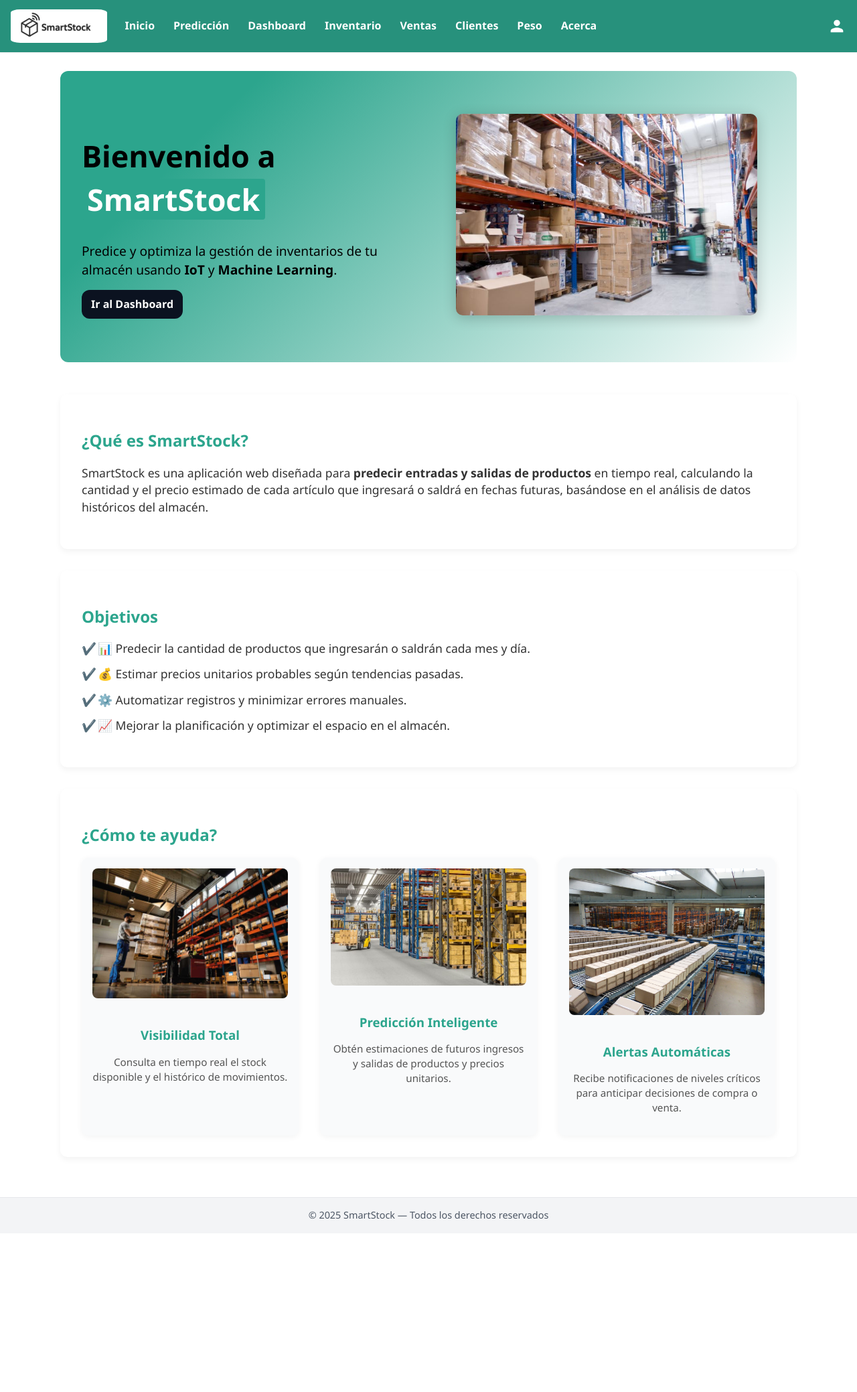
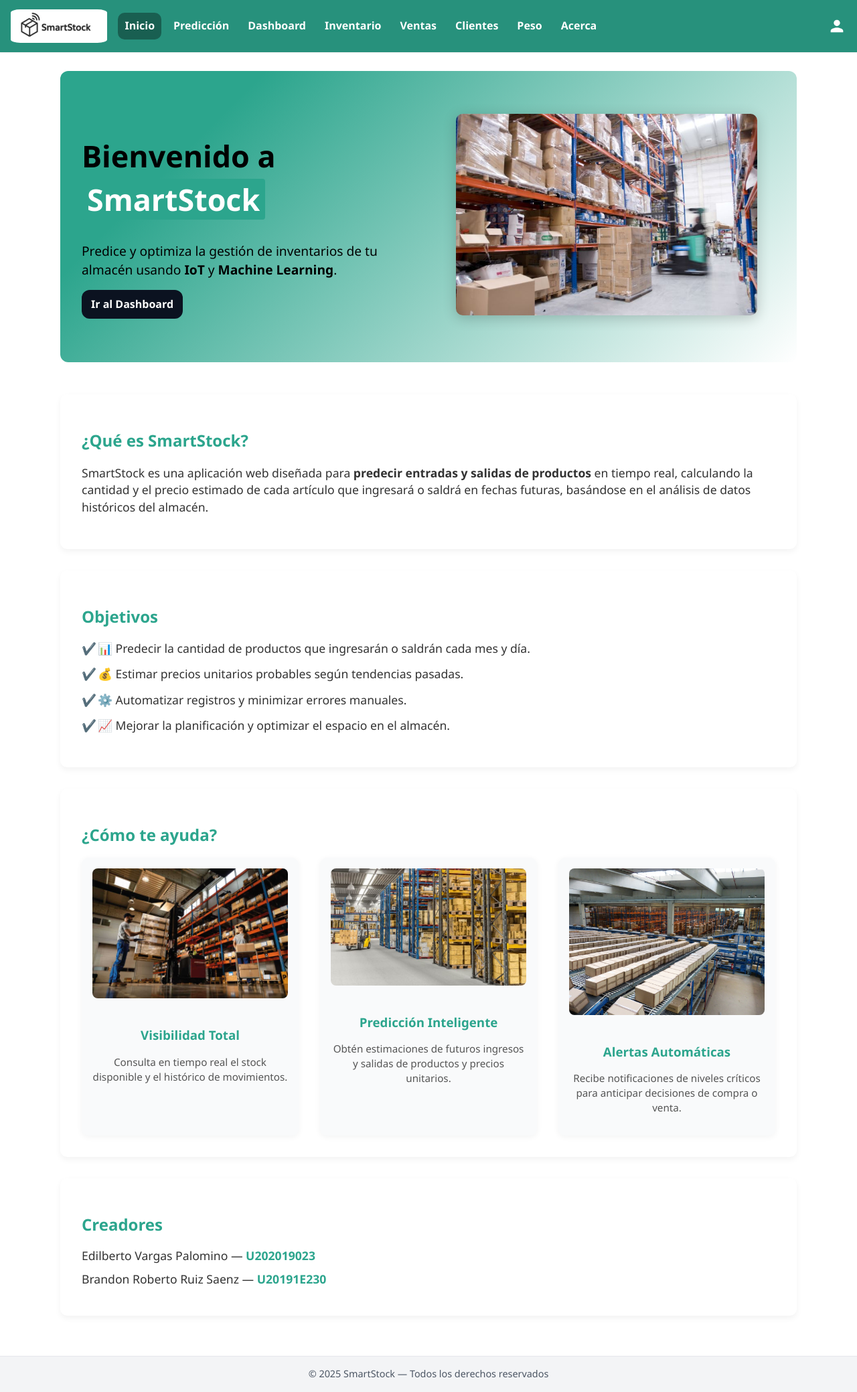
Before and after one commit to ThomasR1os/prediccion-almacen, a Django app: page /home/ in a window 1280 px wide. Shown: the whole page at 67% size. Before the commit the page ends 1821 px from the top, so only its background shows below. Run offline with Django 5.2, Linux system fonts and the light colour scheme; the visitor is signed in with stand-in values (Sample User, id 1).

Commit message:
Fix nav activo e inventario default en Railway

```diff
--- a/prediction/static/css/styleshome.css
+++ b/prediction/static/css/styleshome.css
@@ -71,7 +71,8 @@ section {
 
 .about-section,
 .objectives-section,
-.benefits-section {
+.benefits-section,
+.creators-section {
   background: #FFFFFF;
   border-radius: 10px;
   padding: 2rem;
@@ -81,7 +82,8 @@ section {
 
 .about-section h2,
 .objectives-section h2,
-.benefits-section h2 {
+.benefits-section h2,
+.creators-section h2 {
   color: #2CA58D;
   margin-bottom: 1rem;
 }
@@ -146,6 +148,22 @@ section {
   font-size: 0.95rem;
 }
 
+.creators-list {
+  list-style: none;
+  padding: 0;
+  margin: 0;
+}
+
+.creators-list li {
+  color: #333333;
+  font-size: 1.1rem;
+  margin-bottom: 0.6rem;
+}
+
+.creators-list strong {
+  color: #2CA58D;
+}
+
 /* === Responsive === */
 @media (max-width: 768px) {
   .hero {
--- a/prediction/templates/base.html
+++ b/prediction/templates/base.html
@@ -17,14 +17,14 @@
         <img src="{% static 'img/Logo_thomas.jpeg' %}" alt="Logo SmartStock" class="logo-img">
 
         <div class="nav-links">
-          <a href="{% url 'home' %}" class="{% if request.path == '/' %}active{% endif %}">Inicio</a>
+          <a href="{% url 'home' %}" class="{% if request.path == '/home/' %}active{% endif %}">Inicio</a>
           <a href="{% url 'prediction' %}" class="{% if request.path == '/prediction/' %}active{% endif %}">Predicción</a>
-          <a href="{% url 'dashboard' %}" class="{% if request.path == '/dashboard/' %}active{% endif %}">Dashboard</a>
-          <a href="{% url 'operaciones:inventario_list' %}" class="{% if request.path|slice:':13' == '/operaciones/' %}active{% endif %}">Inventario</a>
-          <a href="{% url 'operaciones:ventas_list' %}" class="{% if request.path|slice:':13' == '/operaciones/' %}active{% endif %}">Ventas</a>
-          <a href="{% url 'operaciones:clientes_list' %}" class="{% if request.path|slice:':13' == '/operaciones/' %}active{% endif %}">Clientes</a>
-          <a href="{% url 'operaciones:peso_mockup' %}" class="{% if request.path == '/operaciones/peso/mockup/' %}active{% endif %}">Peso</a>
-          <a href="{% url 'acerca' %}" class="">Acerca</a>
+          <a href="{% url 'dashboard' %}" class="{% if request.path|slice:':11' == '/dashboard/' %}active{% endif %}">Dashboard</a>
+          <a href="{% url 'operaciones:inventario_list' %}" class="{% if request.path|slice:':23' == '/operaciones/inventario/' %}active{% endif %}">Inventario</a>
+          <a href="{% url 'operaciones:ventas_list' %}" class="{% if request.path|slice:':19' == '/operaciones/ventas/' %}active{% endif %}">Ventas</a>
+          <a href="{% url 'operaciones:clientes_list' %}" class="{% if request.path|slice:':21' == '/operaciones/clientes/' %}active{% endif %}">Clientes</a>
+          <a href="{% url 'operaciones:peso_mockup' %}" class="{% if request.path|slice:':18' == '/operaciones/peso/' %}active{% endif %}">Peso</a>
+          <a href="{% url 'acerca' %}" class="{% if request.path == '/acerca/' %}active{% endif %}">Acerca</a>
         </div>
       </div>
 
--- a/prediction/templates/home.html
+++ b/prediction/templates/home.html
@@ -55,6 +55,14 @@
   </div>
 </section>
 
+<section class="creators-section">
+  <h2>Creadores</h2>
+  <ul class="creators-list">
+    <li>Edilberto Vargas Palomino — <strong>U202019023</strong></li>
+    <li>Brandon Roberto Ruiz Saenz — <strong>U20191E230</strong></li>
+  </ul>
+</section>
+
 <script>
   // Cambiar imágenes del hero dinámicamente
   const images = [
```
Also changed, not shown: 1 other file.
